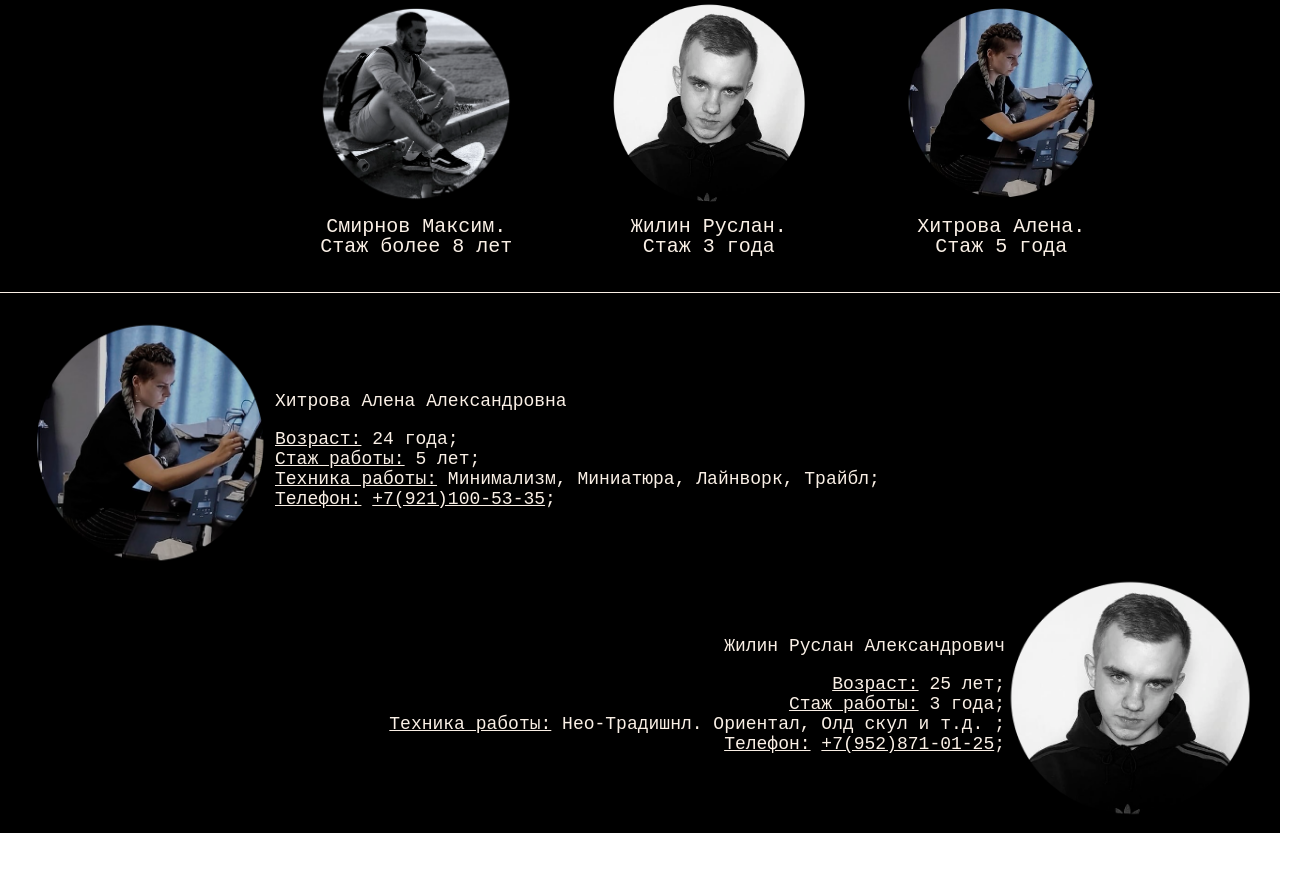
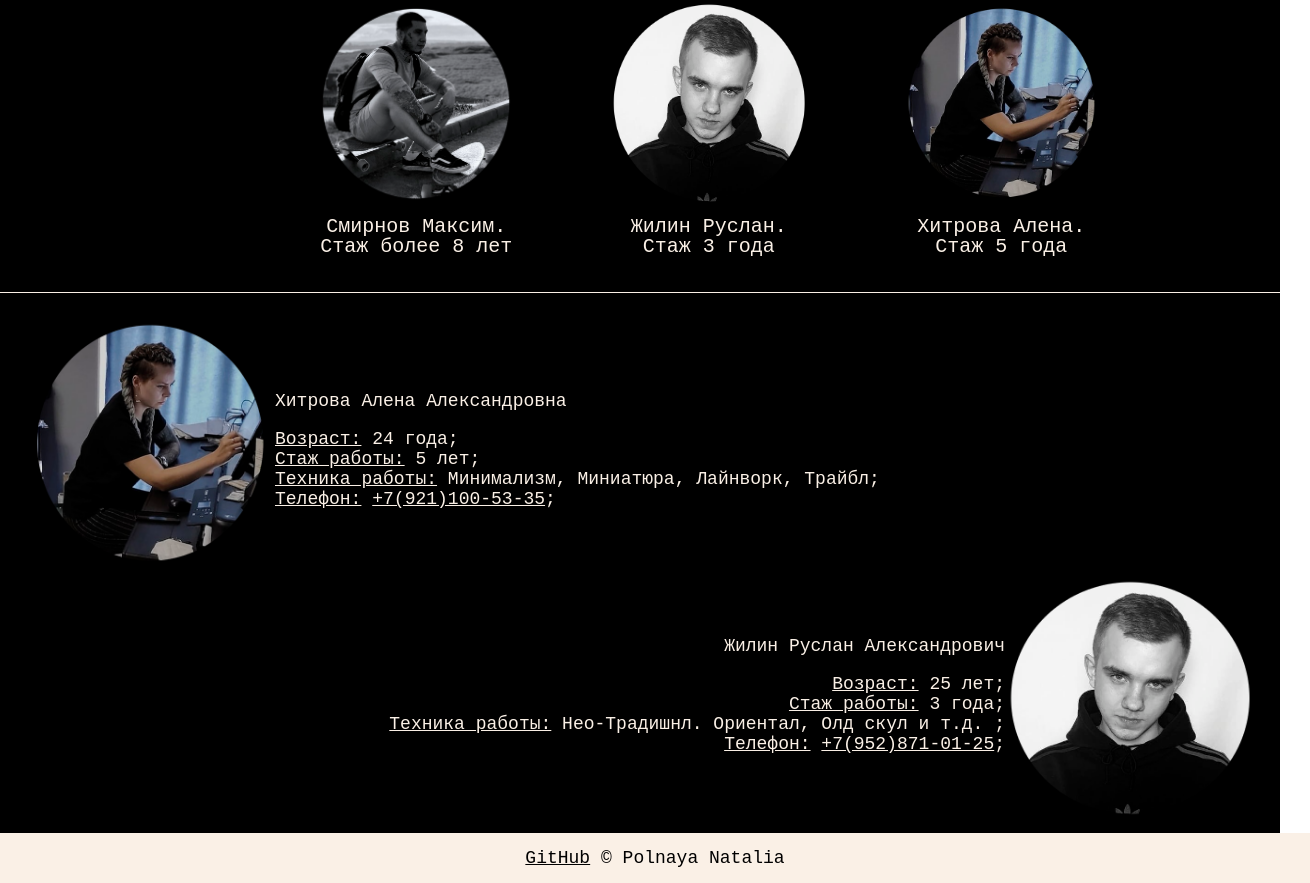
Before and after one commit to NatashaPolnaya/hw1, a plain HTML site: page index.html in a window 1280 px wide. Shown: the part 606-1489 px from the top of the page, 1310 px wide, since content can reach past the window. Before the commit the page ends 1439 px from the top, so only its background shows below. Drawn offline with Linux system fonts and the light colour scheme.

Commit message:
Создание подвала footer

```diff
--- a/index.html
+++ b/index.html
@@ -98,5 +98,12 @@
             </div>
         </div>
     </content>
+
+    <footer>
+        <div class="footer_info">
+            <a href="https://github.com/NatashaPolnaya">GitHub</a>
+            <span>&copy;</span> Polnaya Natalia
+        </div>
+    </footer>
 </body>
 </html>
--- a/style.css
+++ b/style.css
@@ -223,3 +223,24 @@ li a{
     text-align: right;
     padding-top: 45px;
 }
+
+
+footer{
+    width: 100%;
+    padding:15px;
+    background-color: #FAF0E6;
+    text-align: center;
+}
+.footer_info{
+    margin: 0 auto;
+    width: auto;
+    font-family: Courier New, monospace ;
+    font-size: 18px;
+    letter-spacing: 0px;
+}
+.footer_info a{
+    color: black;
+}
+.footer_info a:hover{
+    font-weight: 900;
+}
```
